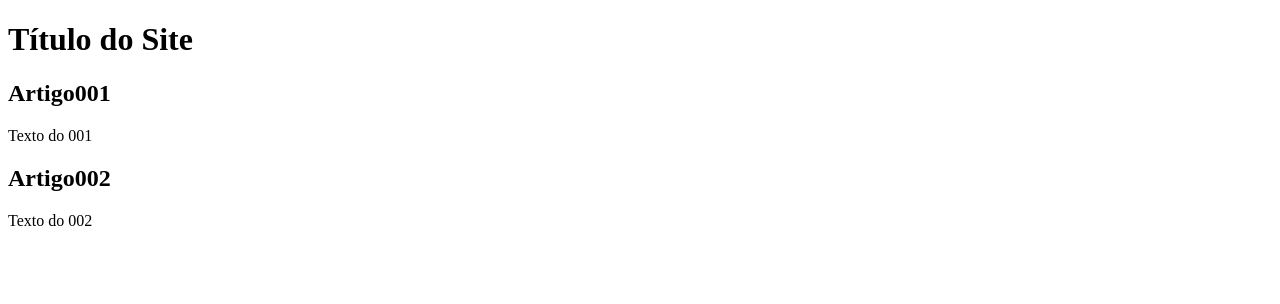
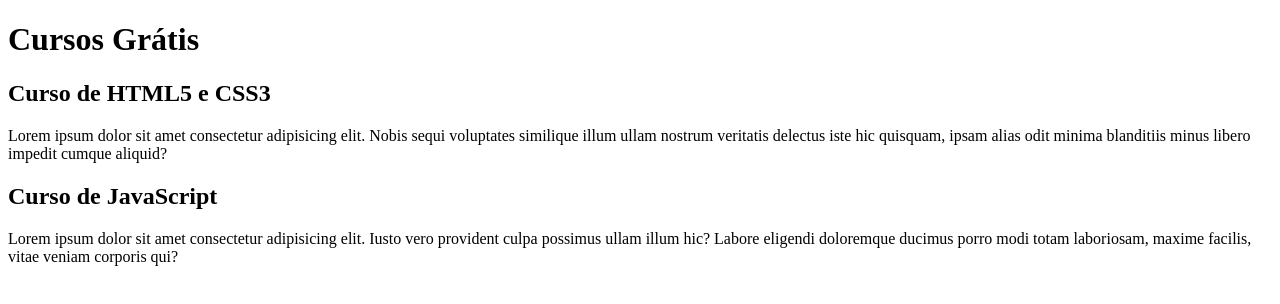
Before and after one commit to carlosbecker2077/projeto-site, a plain HTML site: page index.html in a window 1280 px wide. Drawn offline with Linux system fonts and the light colour scheme.

Commit message:
Update index.html

```diff
--- a/index.html
+++ b/index.html
@@ -4,20 +4,21 @@
     <meta charset="UTF-8">
     <meta http-equiv="X-UA-Compatible" content="IE=edge">
     <meta name="viewport" content="width=device-width, initial-scale=1.0">
-    <title>Document</title>
+    <title>Título do site</title>
 </head>
 <body>
     <main>
         <header>
-            <h1>Título do Site</h1>
+            <h1>Cursos Grátis</h1>
         </header>
         <article>
-            <h2>Artigo001</h2>
-            <p>Texto do 001</p>
+            <h2>Curso de HTML5 e CSS3</h2>
+            <p>Lorem ipsum dolor sit amet consectetur adipisicing elit. Nobis sequi voluptates similique illum ullam nostrum veritatis delectus iste hic quisquam, ipsam alias odit minima blanditiis minus libero impedit cumque aliquid?</p>
         </article>
         <article>
-            <h2>Artigo002</h2>
-            <p>Texto do 002</p>
+            <h2>Curso de JavaScript</h2>
+            <p>Lorem ipsum dolor sit amet consectetur adipisicing elit. Iusto vero provident culpa possimus ullam illum hic? Labore eligendi doloremque ducimus porro modi totam laboriosam, maxime facilis, vitae veniam corporis qui?
+            </p>
         </article>
     </main>
 
```
